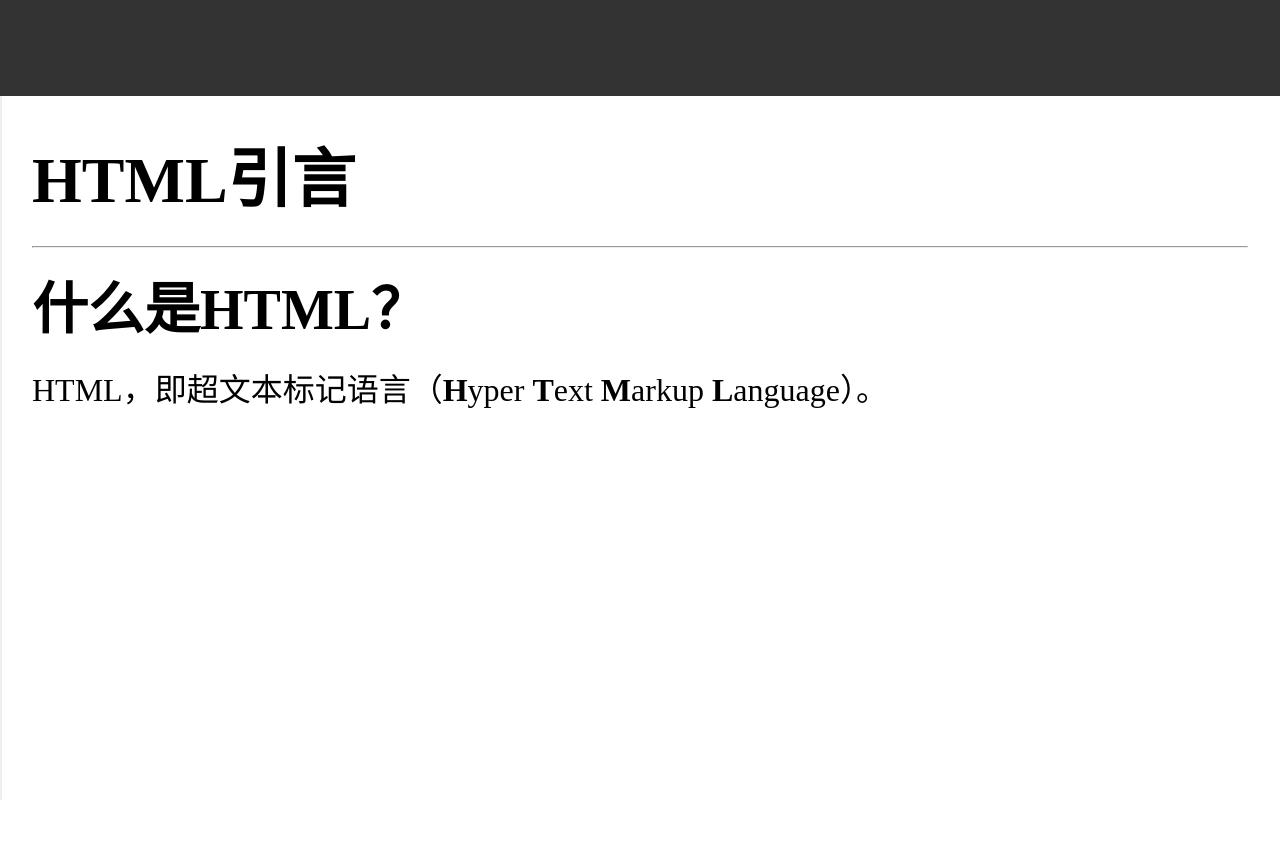
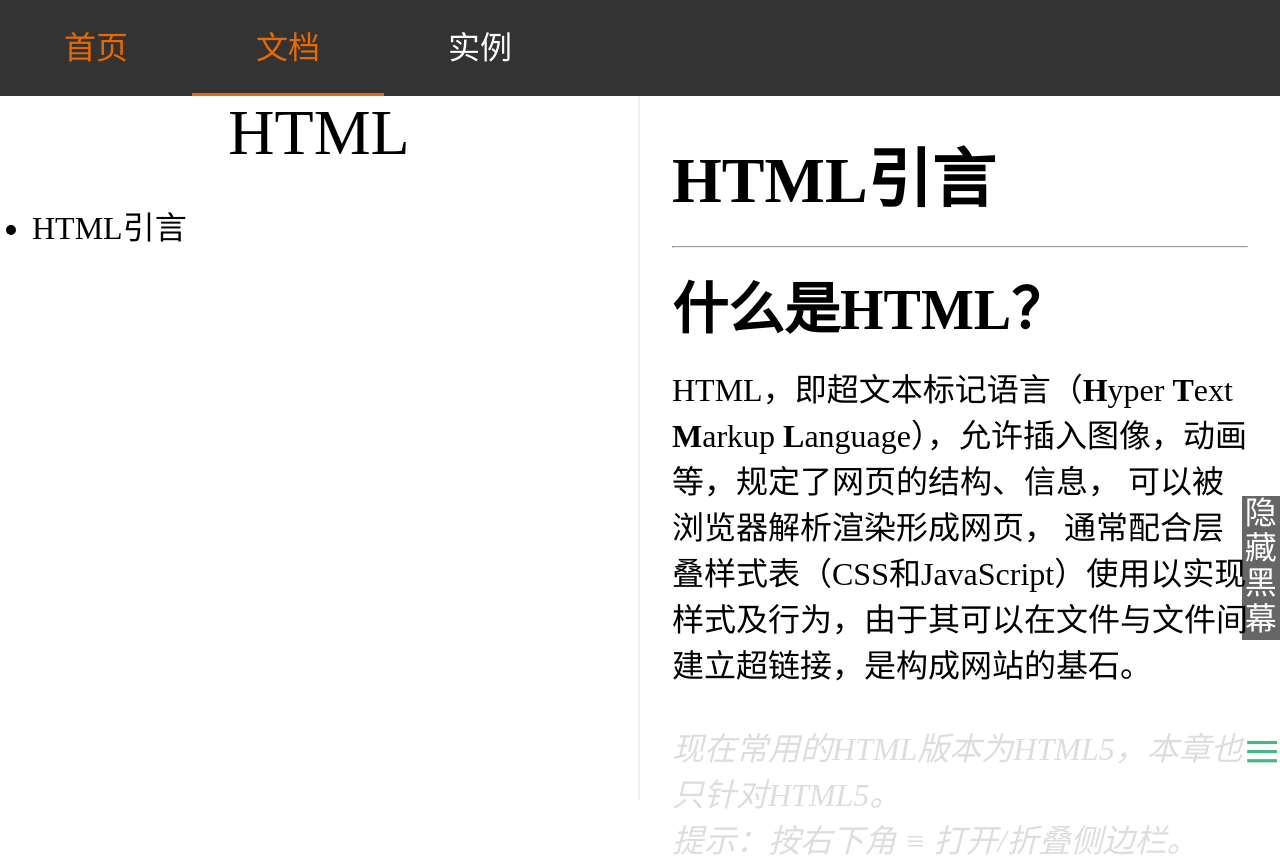
Before and after one commit to MioMiko/MioMikoLearnRecord, a plain HTML site: page doc/HTML/0 - HTML introduction.html in a window 1280 px wide. Before the commit the page ends 800 px from the top, so only its background shows below. Drawn offline with Linux system fonts and the light colour scheme.

Commit message:
Add files via upload

```diff
--- a/doc/HTML/0 - HTML introduction.html
+++ b/doc/HTML/0 - HTML introduction.html
@@ -7,9 +7,12 @@
         <meta http-equiv="Cache-control" content="no-siteapp">
         <meta name="renderer" content="webkit">
         <meta name="author" content="美桜御子">
+        <div id="link"></div>
         <title>HTML引言</title>
-        <link rel="stylesheet" type="text/css" href="../../CSS/main.css">
-        <link rel="stylesheet" type="text/css" href="../../CSS/theme.css">
+        <script>
+            const section=1;
+            const rootDistance=2;
+        </script>
     </head>
     <body>
         <nav></nav>
@@ -18,12 +21,17 @@
             <h1>HTML引言</h1>
             <hr>
             <h2>什么是HTML？</h2>
-            <p>HTML，即超文本标记语言（<strong>H</strong>yper <strong>T</strong>ext <strong>M</strong>arkup <strong>L</strong>anguage）。</p>
+            <p>
+                HTML，即超文本标记语言（<strong>H</strong>yper <strong>T</strong>ext <strong>M</strong>arkup <strong>L</strong>anguage），允许插入图像，动画等，规定了网页的结构、信息，
+                可以被浏览器解析渲染形成网页，
+                通常配合层叠样式表（CSS和JavaScript）使用以实现样式及行为，由于其可以在文件与文件间建立超链接，是构成网站的基石。<br>
+                <br>
+                <i>
+                    现在常用的HTML版本为HTML5，本章也只针对HTML5。<br>
+                    提示：按右下角 ≡ 打开/折叠侧边栏。
+                </i>
+            </p>
         </article>
-        <script>
-            const section=1;
-            const rootDistance=2;
-        </script>
         <script src="../../JS/main.js"></script>
         <script src="../../JS/theme.js"></script>
         <script src="../../JS/aside/doc/HTML.js"></script>
```
